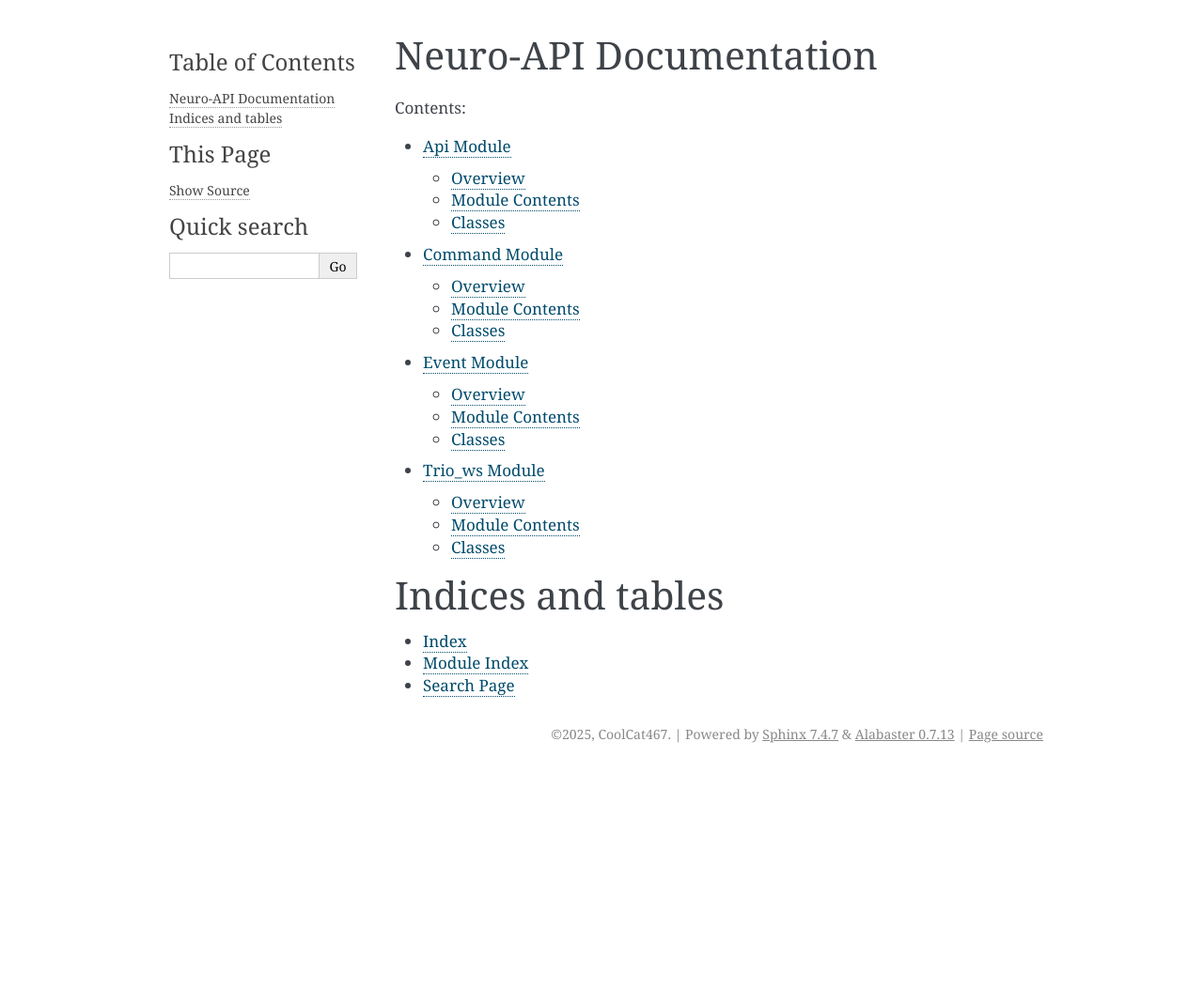
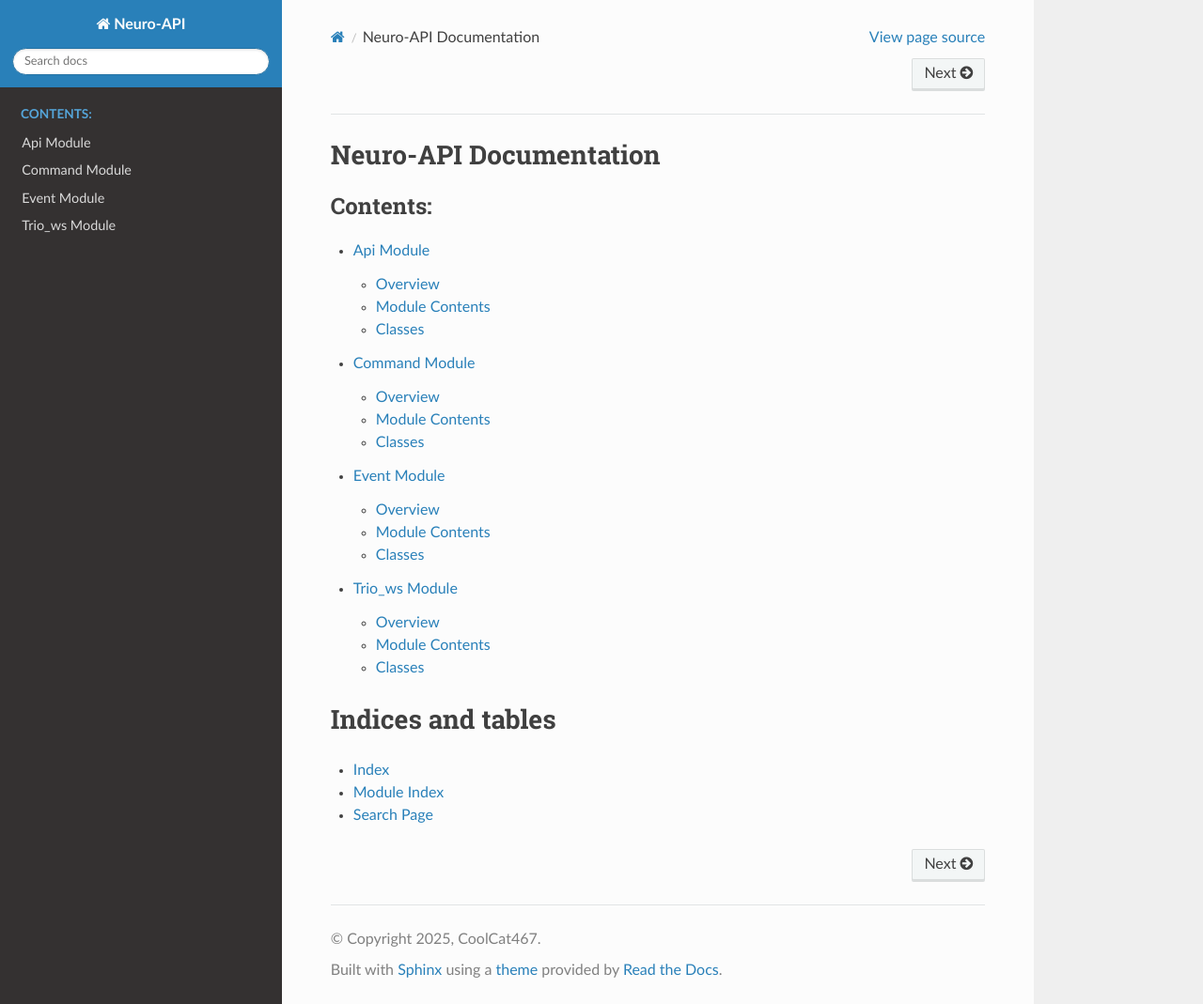
Before and after one commit to CoolCat467/Neuro-API, a Sphinx documentation site: the page built from docs/source/index.rst, in a window 1280 px wide and 1069 px high. Shown: the whole window at 94% size. Built offline with Sphinx 7.4.7 and the Read the Docs theme 3.1.0, drawn with Linux system fonts in a browser that asks for light colours; some of the changed lines change nothing that is shown.

Commit message:
Copy a bunch of config things from Trio

```diff
--- a/docs/source/conf.py
+++ b/docs/source/conf.py
@@ -1,36 +1,182 @@
 """Sphinx Configuration."""
+
+from __future__ import annotations
 
 # Configuration file for the Sphinx documentation builder.
 #
 # For the full list of built-in configuration values, see the documentation:
 # https://www.sphinx-doc.org/en/master/usage/configuration.html
-
+import collections.abc
+import importlib.metadata
 import os
 import sys
+from typing import TYPE_CHECKING, cast
 
-sys.path.insert(0, os.path.abspath("../src"))  # Path to your package
+from sphinx.util.inventory import _InventoryItem
+
+if TYPE_CHECKING:
+    from sphinx.application import Sphinx
+    from sphinx.util.typing import Inventory
+
+sys.path.insert(0, os.path.abspath("../src"))
+
+# Enable reloading with `typing.TYPE_CHECKING` being True
+os.environ["SPHINX_AUTODOC_RELOAD_MODULES"] = "1"
 
 # -- Project information -----------------------------------------------------
 # https://www.sphinx-doc.org/en/master/usage/configuration.html#project-information
 
-project = "Neuro-API"
-copyright = "2025, CoolCat467"  # noqa: A001
-author = "CoolCat467"
+html_context = {"current_version": os.environ.get("READTHEDOCS_VERSION_NAME")}
+
 
 # -- General configuration ---------------------------------------------------
 # https://www.sphinx-doc.org/en/master/usage/configuration.html#general-configuration
 
 extensions = [
     "sphinx.ext.autodoc",  # Auto-generate docs from docstrings
+    "sphinx.ext.intersphinx",
+    "sphinx.ext.coverage",
     "sphinx.ext.napoleon",  # Support Google/NumPy docstring styles
+    "sphinxcontrib.jquery",
+    "sphinx_codeautolink",
 ]
 
+intersphinx_mapping = {
+    "python": ("https://docs.python.org/3", None),
+    "trio": ("https://trio.readthedocs.io/en/latest/", None),
+}
+
+# See https://sphinx-codeautolink.readthedocs.io/en/latest/reference.html#configuration
+codeautolink_autodoc_inject = False
+codeautolink_global_preface = """
+import neuro_api
+from neuro_api import *
+"""
+
+
+def add_intersphinx(app: Sphinx) -> None:
+    """Add some specific intersphinx mappings.
+
+    Hooked up to builder-inited. app.builder.env.interpshinx_inventory is not an official API, so this may break on new sphinx versions.
+    """
+
+    def add_mapping(
+        reftype: str,
+        library: str,
+        obj: str,
+        version: str = "3.12",
+        target: str | None = None,
+    ) -> None:
+        """Add mapping."""
+        url_version = "3" if version == "3.12" else version
+        if target is None:
+            target = f"{library}.{obj}"
+
+        # sphinx doing fancy caching stuff makes this attribute invisible
+        # to type checkers
+        inventory = app.builder.env.intersphinx_inventory  # type: ignore[attr-defined]
+        assert isinstance(inventory, dict)
+        inventory = cast("Inventory", inventory)
+
+        inventory[f"py:{reftype}"][f"{target}"] = _InventoryItem(
+            project_name="Python",
+            project_version=version,
+            uri=f"https://docs.python.org/{url_version}/library/{library}.html/{obj}",
+            display_name="-",
+        )
+
+    # This has been removed in Py3.12, so add a link to the 3.11 version with deprecation warnings.
+    add_mapping("method", "pathlib", "Path.link_to", "3.11")
+
+    # defined in py:data in objects.inv, but sphinx looks for a py:class
+    # see https://github.com/sphinx-doc/sphinx/issues/10974
+    # to dump the objects.inv for the stdlib, you can run
+    # python -m sphinx.ext.intersphinx http://docs.python.org/3/objects.inv
+    add_mapping("class", "math", "inf")
+    add_mapping("class", "types", "FrameType")
+
+    # new in py3.12, and need target because sphinx is unable to look up
+    # the module of the object if compiling on <3.12
+    if not hasattr(collections.abc, "Buffer"):
+        add_mapping("class", "collections.abc", "Buffer", target="Buffer")
+
+
+autodoc_member_order = "bysource"
+
+# Add any paths that contain templates here, relative to this directory.
 templates_path = ["_templates"]
-exclude_patterns = ["_build", "Thumbs.db", ".DS_Store"]
+
+# The master toctree document.
+master_doc = "index"
+
+project = "Neuro-API"
+copyright = "2025, CoolCat467"  # noqa: A001 # Name shadows builtin
+author = "CoolCat467"
+
+# The version info for the project you're documenting, acts as replacement for
+# |version| and |release|, also used in various other places throughout the
+# built documents.
+#
+# The short X.Y version.
+
+version = importlib.metadata.version("neuro_api")
+# The full version, including alpha/beta/rc tags.
+release = version
+
+
+# The language for content autogenerated by Sphinx. Refer to documentation
+# for a list of supported languages.
+#
+# This is also used if you do content translation via gettext catalogs.
+# Usually you set "language" from the command line for these cases.
+language = "en"
+
+exclude_patterns: list[str] = []
+
+highlight_language = "python3"
 
 
 # -- Options for HTML output -------------------------------------------------
 # https://www.sphinx-doc.org/en/master/usage/configuration.html#options-for-html-output
 
-html_theme = "alabaster"
+html_theme = "sphinx_rtd_theme"
+
+
+html_theme_options = {
+    # default is 2
+    # show deeper nesting in the RTD theme's sidebar TOC
+    # https://stackoverflow.com/questions/27669376/
+    # I'm not 100% sure this actually does anything with our current
+    # versions/settings...
+    "navigation_depth": 4,
+    "prev_next_buttons_location": "both",
+}
+
+# Add any paths that contain custom static files (such as style sheets) here,
+# relative to this directory. They are copied after the builtin static files,
+# so a file named "default.css" will overwrite the builtin "default.css".
 html_static_path = ["_static"]
+
+# -- Options for manual page output ---------------------------------------
+
+# One entry per manual page. List of tuples
+# (source start file, name, description, authors, manual section).
+man_pages = [(master_doc, "neruo_api", "Neuro-API Documentation", [author], 1)]
+
+
+# -- Options for Texinfo output -------------------------------------------
+
+# Grouping the document tree into Texinfo files. List of tuples
+# (source start file, target name, title, author,
+#  dir menu entry, description, category)
+texinfo_documents = [
+    (
+        master_doc,
+        "Neuro-API",
+        "Neuro-API Documentation",
+        author,
+        "Neuro-API",
+        "Neuro SDK client.",
+        "Miscellaneous",
+    ),
+]
```
Also changed, not shown: docs/requirements.txt (+18 -2 lines).
